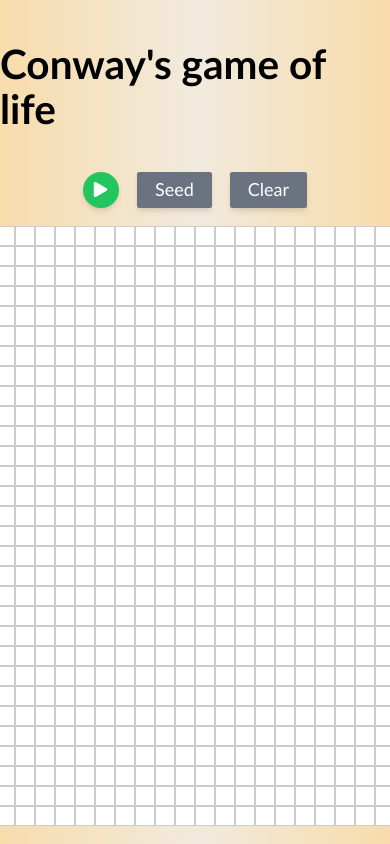
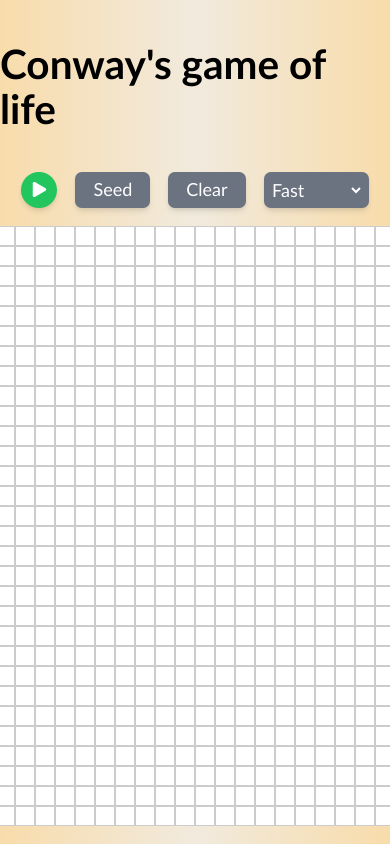
Before and after one commit to ArmanGrewal007/gameof_life, a React (Vite) app: page / in a window 390 px wide. Shown: the top 844 px of the page. Built offline with nearby package versions, Linux system fonts and the light colour scheme.

Commit message:
added speed functionality and little responsiveness in cellSize

```diff
--- a/src/App.tsx
+++ b/src/App.tsx
@@ -1,8 +1,9 @@
-import { useCallback, useRef, useState } from "react";
+import { useCallback, useEffect, useRef, useState } from "react";
 import { createEmtpyGrid, ROWS, COLS, DIRECTIONS } from "./utils/utils";
 import { twMerge } from "tailwind-merge";
 import { PlayPauseButton } from "./components/PlayPauseButton";
 import { Button } from "./components/Button";
+import { Select } from "./components/Select";
 
 function App() {
   const [grid, setGrid] = useState<number[][]>(createEmtpyGrid());
@@ -52,7 +53,7 @@ function App() {
       return newGrid;
     });
 
-    setTimeout(runGameofLife, 100); // Run this every 100ms
+    setTimeout(runGameofLife, speedRef.current); // Run this every 100ms
   }, [playingRef, setGrid]);
 
   // Now that each cell is a button, we can add an onClick event to each cell
@@ -74,6 +75,30 @@ function App() {
       return newGrid;
     });
   };
+
+  // Speed controls
+  const [speed, setSpeed] = useState(100);
+  const speedRef = useRef(speed);
+  speedRef.current = speed;
+
+  // Make dynamic grid by changing cell size
+  const getGridSize = () => {
+    const size = Math.min(
+      window.innerWidth-32 / COLS,
+      window.innerHeight-200 / ROWS,
+      20, // Max size
+    )
+    return size;
+  }
+  const [cellSize, setCellSize] = useState(getGridSize());
+  useEffect(() => {
+    const handleResize = () => {
+      setCellSize(getGridSize());
+    }
+    window.addEventListener('resize', handleResize);
+    return () => window.removeEventListener('resize', handleResize);
+  }, [])
+
 
   return (
     <>
@@ -113,6 +138,18 @@ function App() {
           >
             Clear
           </Button>
+
+          {/* Select Speed Button */}
+          <Select
+            value={speed}
+            onChange={(e) => setSpeed(parseInt(e.target.value))}
+            label="Speed"
+          >
+            <option value={1000}>Slow</option>
+            <option value={500}>Medium</option>
+            <option value={100}>Fast</option>
+            <option value={50}>Supa Fast</option>
+          </Select>
         </div>
         {/*
       Tailwind generates all the classes at buildtime, so all the utility classes are
@@ -122,8 +159,8 @@ function App() {
         <div
           style={{
             display: "grid",
-            gridTemplateColumns: `repeat(${COLS}, 20px)`,
-            gridTemplateRows: `repeat(${ROWS}, 20px)`,
+            gridTemplateColumns: `repeat(${COLS}, ${cellSize}px)`,
+            gridTemplateRows: `repeat(${ROWS}, ${cellSize}px)`,
           }}
         >
           {grid.map((rows, i) =>
--- a/src/components/Button.tsx
+++ b/src/components/Button.tsx
@@ -7,7 +7,7 @@ export function Button({
 }) {
   return (
     <button
-      className="transition ease-in flex items-center justify-center h-8 px-4 rounded-sm shadow-md bg-gray-500 hover:bg-gray-700 text-white"
+      className="transition ease-in flex items-center justify-center h-8 px-4 rounded-md shadow-md bg-gray-500 hover:bg-gray-700 text-white"
       onClick={onClick}
     >
       {children}
--- /dev/null
+++ b/src/components/Select.tsx
@@ -0,0 +1,24 @@
+export function Select({
+  value,
+  onChange,
+  children,
+  label,
+}: {
+  value: number;
+  onChange: (value: React.ChangeEvent<HTMLSelectElement>) => void;
+  children: React.ReactNode;
+  label: string;
+}) {
+  return (
+    // group class because we want to change the background color of child component on hover
+    <label className="cursor-pointer group transition ease-in flex items-center justify-center gap-2 h-8 bg-gray-500 hover:bg-gray-700 px-1 rounded-md shadow-md">
+      <select
+        className="cursor-pointer bg-gray-500 group-hover:bg-gray-700 text-white transition ease-in"
+        aria-label={label}
+        value={value}
+        onChange={onChange}>
+        {children}
+      </select>
+    </label>
+  );
+}
```
